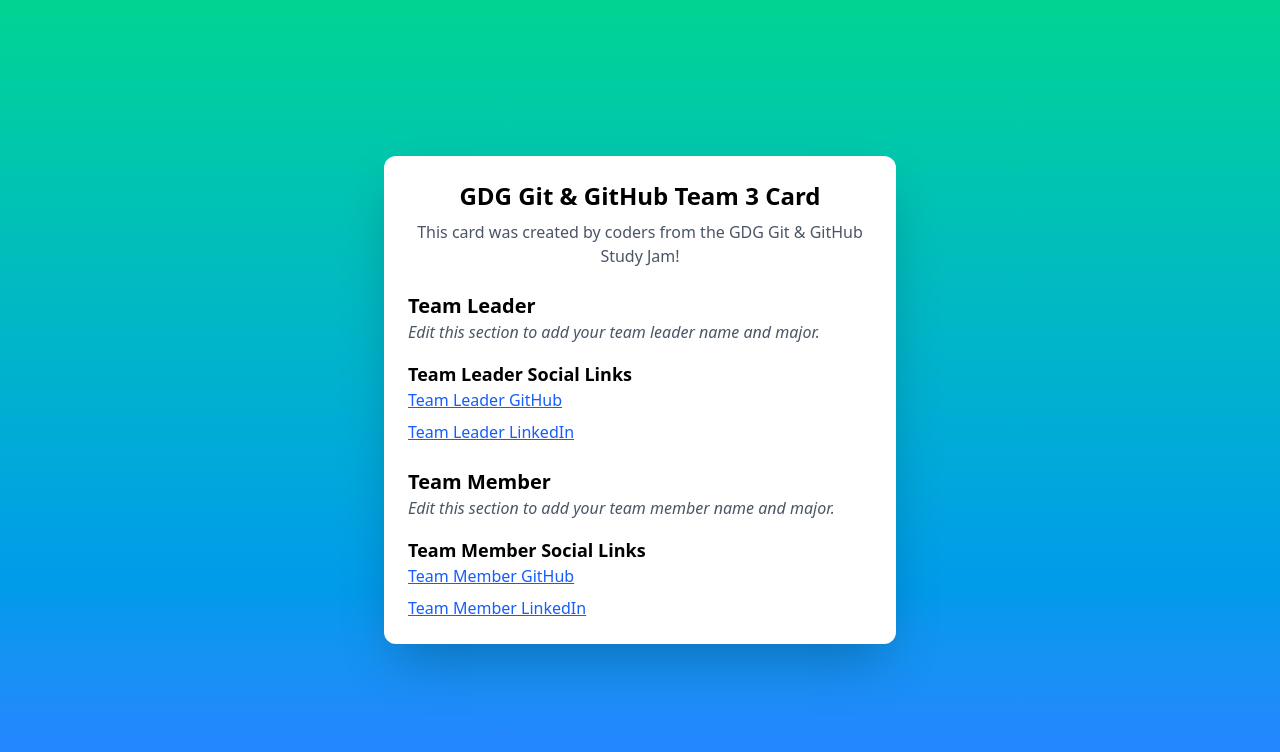
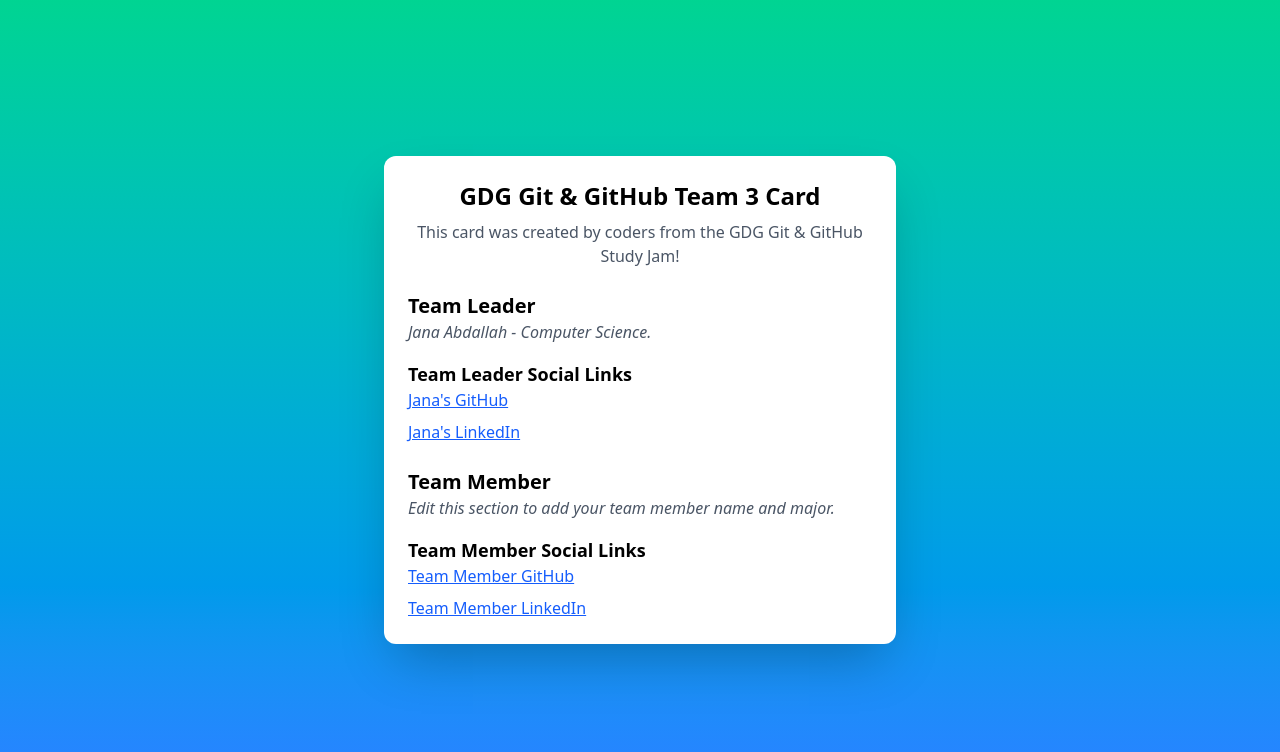
Before and after one commit to vuqla/GDG_Git_Team_3_Card, a plain HTML site: page index.html in a window 1280 px wide. Drawn offline with nearby package versions, Linux system fonts and the light colour scheme.

Commit message:
Added team leader details

```diff
--- a/index.html
+++ b/index.html
@@ -16,11 +16,11 @@
         <section>
 		        <!-- Team Leader Section -->
             <h2 class="mt-6 text-xl font-semibold">Team Leader</h2>
-            <p class="text-gray-600 italic">Edit this section to add your team leader name and major.</p>
+            <p class="text-gray-600 italic">Jana Abdallah - Computer Science.</p>
             <h3 class="mt-4 text-lg font-semibold">Team Leader Social Links</h3>
             <ul class="space-y-2">
-                <li><a href="social-link" class="text-blue-600 underline">Team Leader GitHub</a></li>
-                <li><a href="social-link" class="text-blue-600 underline">Team Leader LinkedIn</a></li>
+                <li><a href="https://github.com/vuqla" class="text-blue-600 underline">Jana's GitHub</a></li>
+                <li><a href="https://www.linkedin.com/in/jana-abdallah-720804357/" class="text-blue-600 underline">Jana's LinkedIn</a></li>
             </ul>
         </section>
 
```
